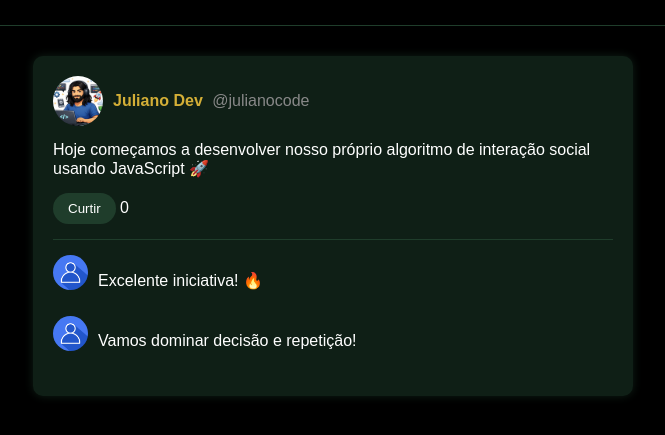
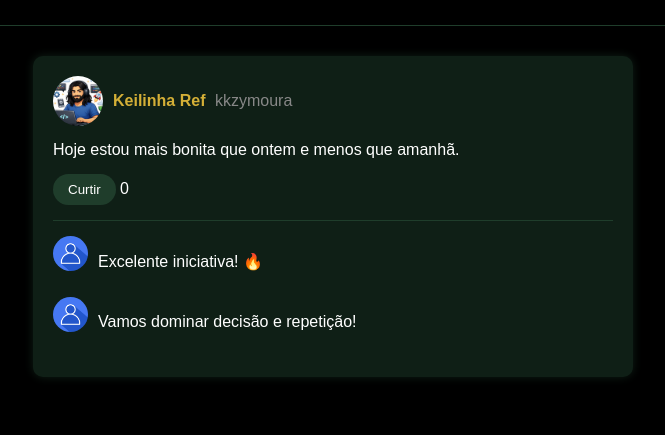
Before and after one commit to KeilaMoura08/mini-social-keila, a plain HTML site: page index.html in a window 1280 px wide. Shown: the part 139-574 px from the top of the page, without its empty margins (307-972 px from the left). Drawn offline with Linux system fonts and the light colour scheme.

Commit message:
alteracao do html

```diff
--- a/index.html
+++ b/index.html
@@ -18,14 +18,13 @@
     <div class="post-header">
       <img src="assets/profile.png" class="avatar">
       <div>
-        <span class="name">Juliano Dev</span>
-        <span class="username">@julianocode</span>
+        <span class="name">Keilinha Ref</span>
+        <span class="username">kkzymoura</span>
       </div>
     </div>
 
     <p class="post-text">
-      Hoje começamos a desenvolver nosso próprio algoritmo de interação social usando JavaScript 🚀
-    </p>
+    Hoje estou mais bonita que ontem e menos que amanhã.</p>
 
     <div class="post-actions">
       <button id="likeBtn">Curtir</button>
```
